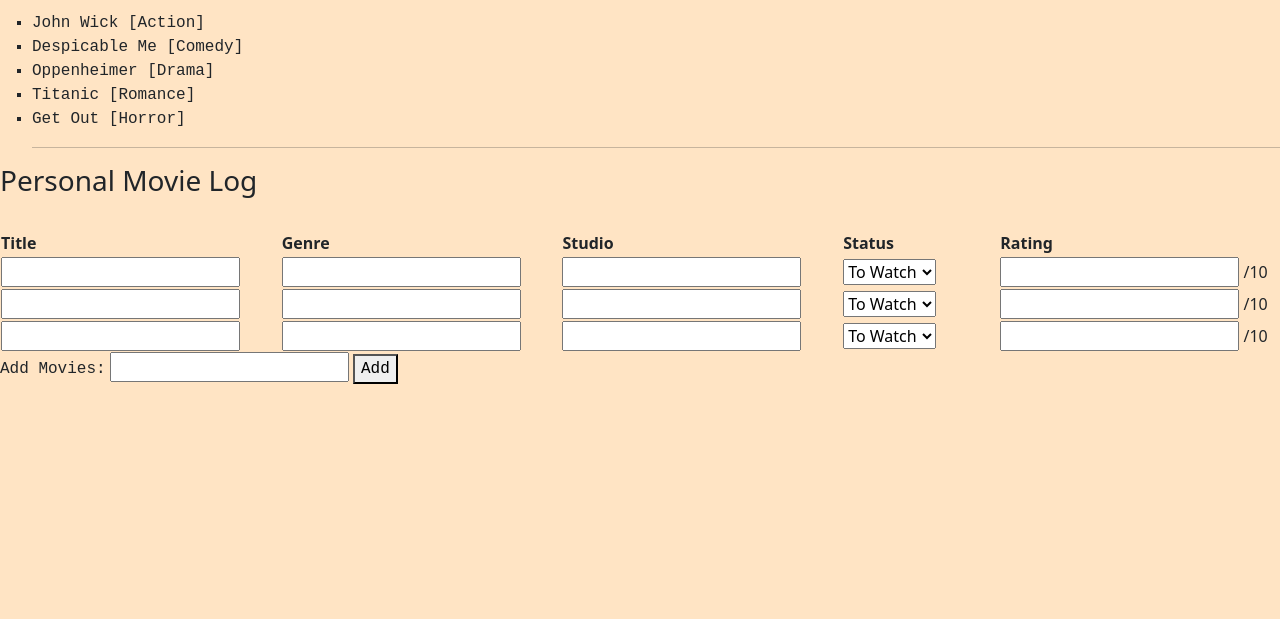
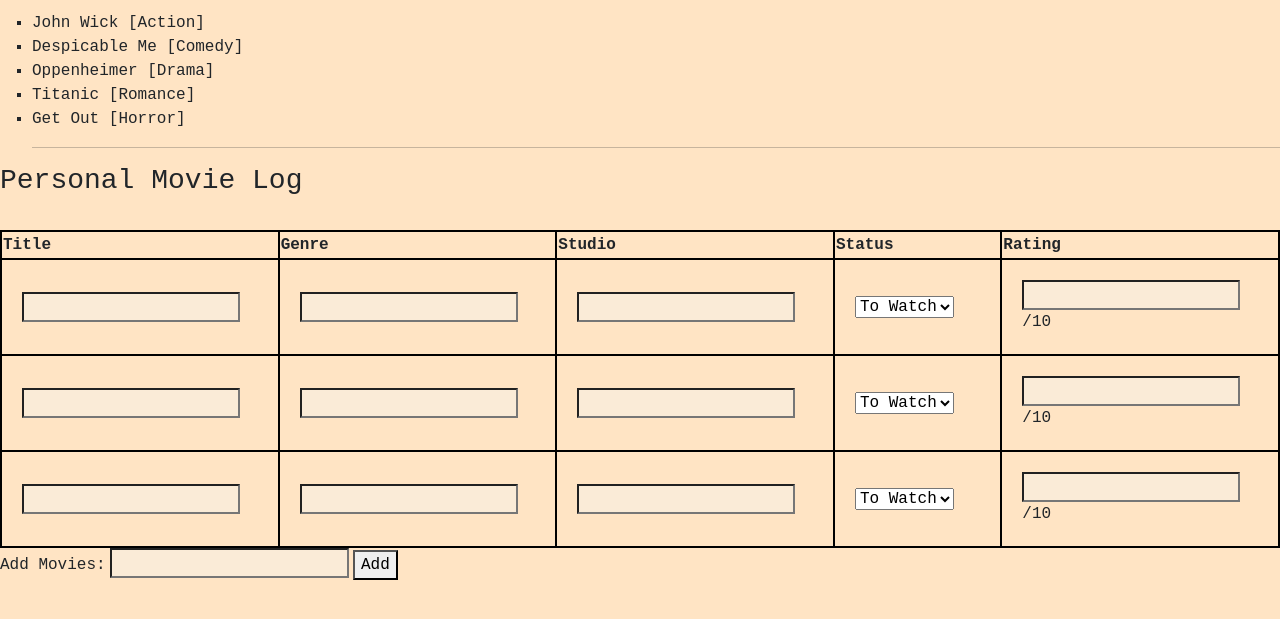
Before and after one commit to gnailnitsuj/gnailnitsuj.github.io, a plain HTML site: page index.html in a window 1280 px wide. Shown: the part 115-734 px from the top of the page. Drawn offline with nearby package versions, Linux system fonts and the light colour scheme.

Commit message:
style.css

```diff
--- a/style.css
+++ b/style.css
@@ -8,6 +8,10 @@ h1 {
 }
 
 h2 {
+    font-family: monospace;
+}
+
+h3 {
     font-family: monospace;
 }
 
@@ -23,3 +27,16 @@ label {
 button {
     font-family: monospace;
 }
+
+table, th, td {
+    font-family: monospace;
+    border: 2px solid black;
+}
+
+td {
+    padding: 20px;
+}
+
+input {
+    background-color: antiquewhite;
+}
```
